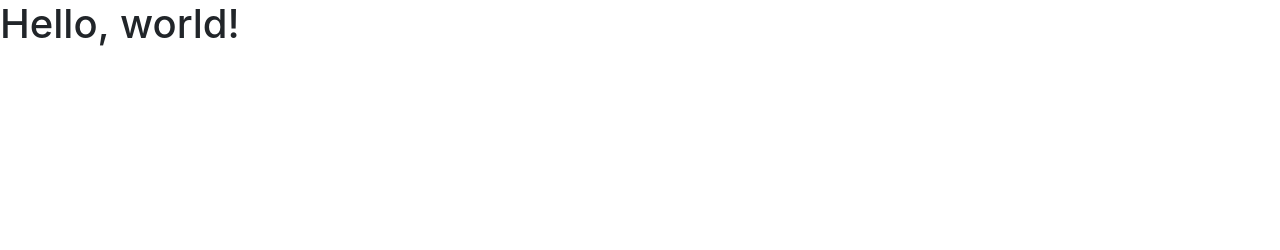
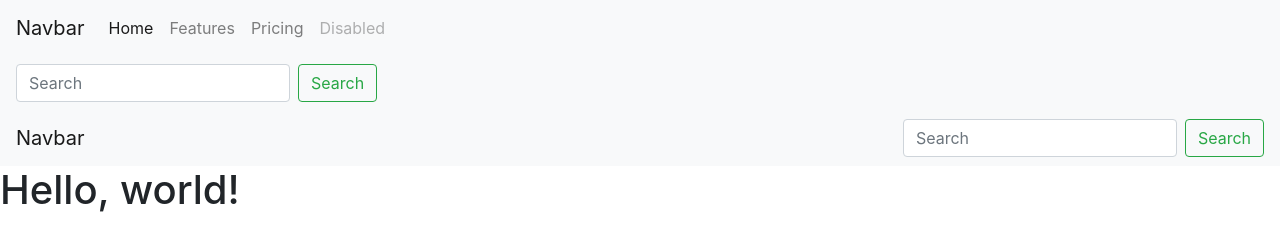
Before and after one commit to T-Tsujii/joint_development_sample, a plain HTML site: page index.html in a window 1280 px wide. Drawn offline with nearby package versions, Linux system fonts and the light colour scheme.

Commit message:
topを追加

```diff
--- a/index.html
+++ b/index.html
@@ -11,6 +11,44 @@
     <title>Hello, world!</title>
   </head>
   <body>
+    <nav class="navbar navbar-expand-lg navbar-light bg-light">
+      <a class="navbar-brand" href="#">Navbar</a>
+      <button class="navbar-toggler" type="button" data-toggle="collapse" data-target="#navbarNav" aria-controls="navbarNav" aria-expanded="false" aria-label="Toggle navigation">
+        <span class="navbar-toggler-icon"></span>
+      </button>
+      <div class="collapse navbar-collapse" id="navbarNav">
+        <ul class="navbar-nav">
+          <li class="nav-item active">
+            <a class="nav-link" href="#">Home <span class="sr-only">(current)</span></a>
+          </li>
+          <li class="nav-item">
+            <a class="nav-link" href="#">Features</a>
+          </li>
+          <li class="nav-item">
+            <a class="nav-link" href="#">Pricing</a>
+          </li>
+          <li class="nav-item">
+            <a class="nav-link disabled" href="#">Disabled</a>
+          </li>
+        </ul>
+      </div>
+    </nav>
+
+    <nav class="navbar navbar-light bg-light">
+      <form class="form-inline">
+        <input class="form-control mr-sm-2" type="search" placeholder="Search" aria-label="Search">
+        <button class="btn btn-outline-success my-2 my-sm-0" type="submit">Search</button>
+      </form>
+    </nav>
+
+    <nav class="navbar navbar-light bg-light">
+      <a class="navbar-brand">Navbar</a>
+      <form class="form-inline">
+        <input class="form-control mr-sm-2" type="search" placeholder="Search" aria-label="Search">
+        <button class="btn btn-outline-success my-2 my-sm-0" type="submit">Search</button>
+      </form>
+    </nav>
+
     <h1>Hello, world!</h1>
 
     <!-- Optional JavaScript -->
```
